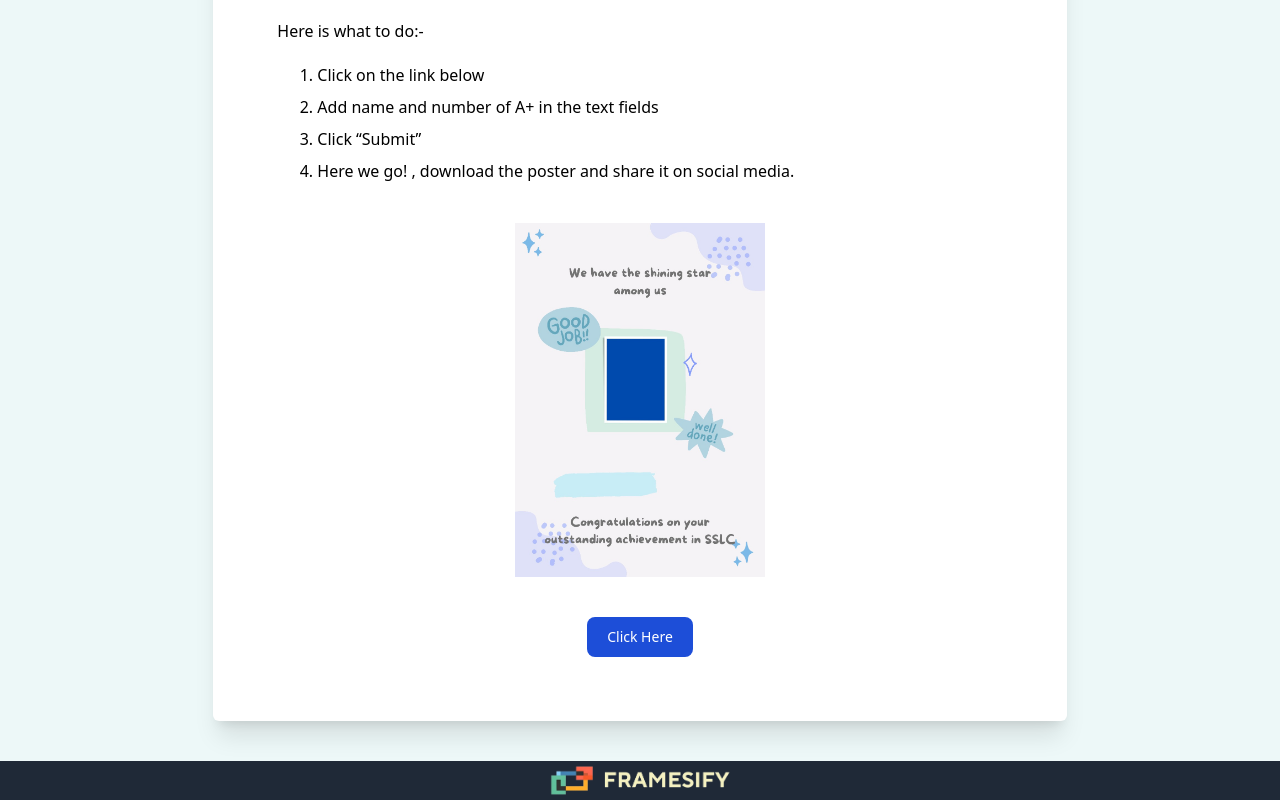
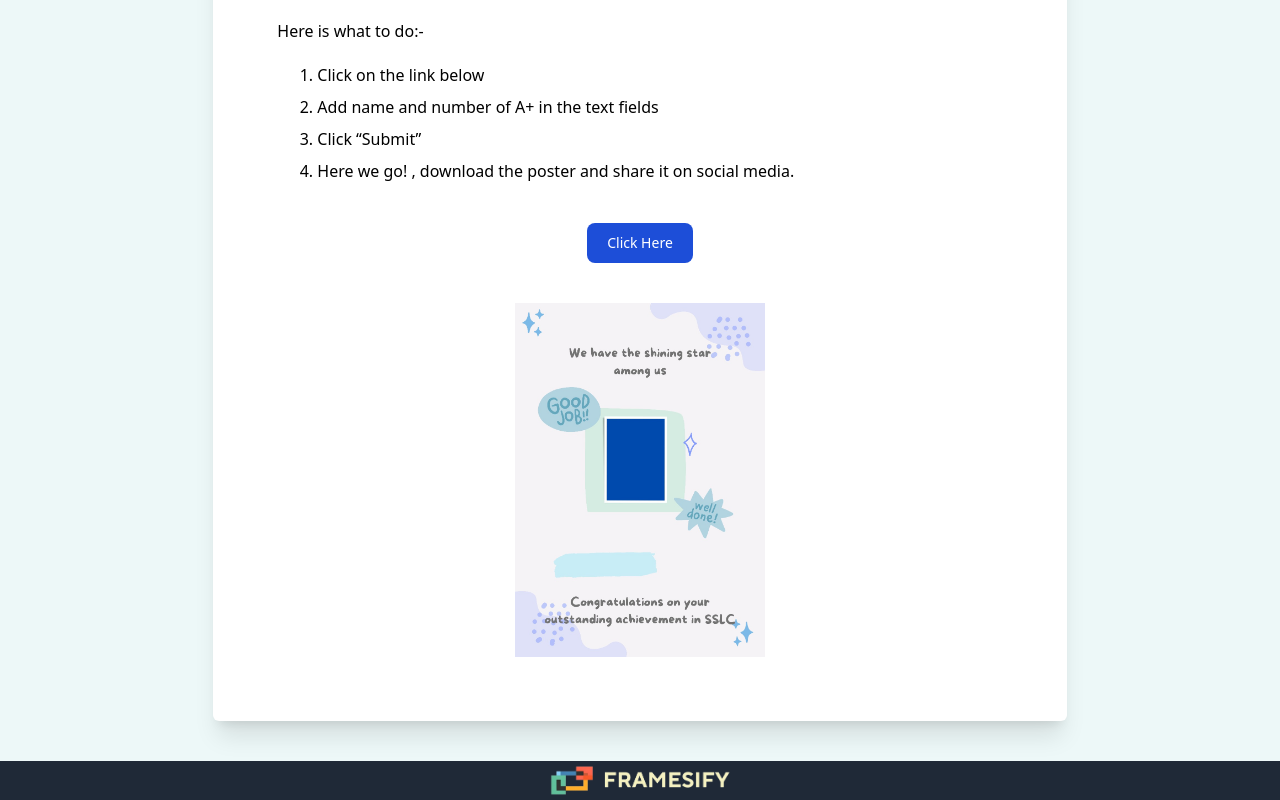
Before and after one commit to hadibinnoor/framesify-frontend, a React (Vite) app: page /sslc-winner-poster in a window 1280 px wide. Shown: the part 397-1197 px from the top of the page. Built offline with nearby package versions, Linux system fonts and the light colour scheme.

Commit message:
SslcPage:Button  Design

```diff
--- a/src/assets/Components/Banner.jsx
+++ b/src/assets/Components/Banner.jsx
@@ -1,4 +1,3 @@
-import { XMarkIcon } from "@heroicons/react/20/solid";
 import { Link } from "react-router-dom";
 
 const Banner = () => {
--- a/src/assets/SslcPage.jsx
+++ b/src/assets/SslcPage.jsx
@@ -32,16 +32,16 @@ const SslcPage = () => {
               </ol>
             </div>
           </div>
+          <Link to="/campaign/sw7LB4 " className="mx-auto">
+            <button className="w-fit  text-white bg-blue-700 hover:bg-blue-800 focus:ring-4 focus:ring-blue-300 font-medium rounded-lg text-sm px-5 py-2.5  dark:bg-blue-600 dark:hover:bg-blue-700 focus:outline-none dark:focus:ring-blue-800">
+              Click Here
+            </button>
+          </Link>
           <img
             src="./sslcPoster.jpg"
             alt="poster"
             className="w-[250px] mx-auto"
           />
-          <Link to="/campaign/sw7LB4 " className="mx-auto">
-            <button className="w-fit  text-white bg-blue-700 hover:bg-blue-800 focus:ring-4 focus:ring-blue-300 font-medium rounded-lg text-sm px-5 py-2.5  dark:bg-blue-600 dark:hover:bg-blue-700 focus:outline-none dark:focus:ring-blue-800">
-              Click Here
-            </button>
-          </Link>
         </div>
       </div>
       <Footer />
```
